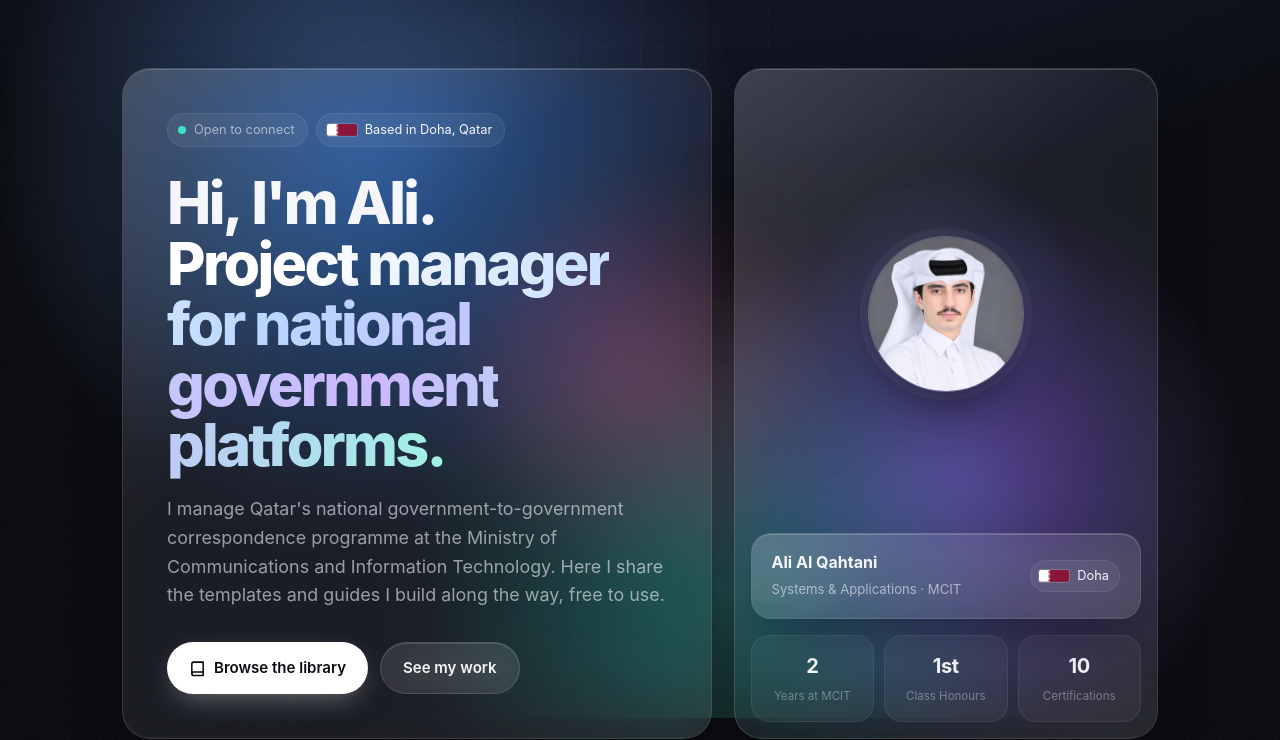
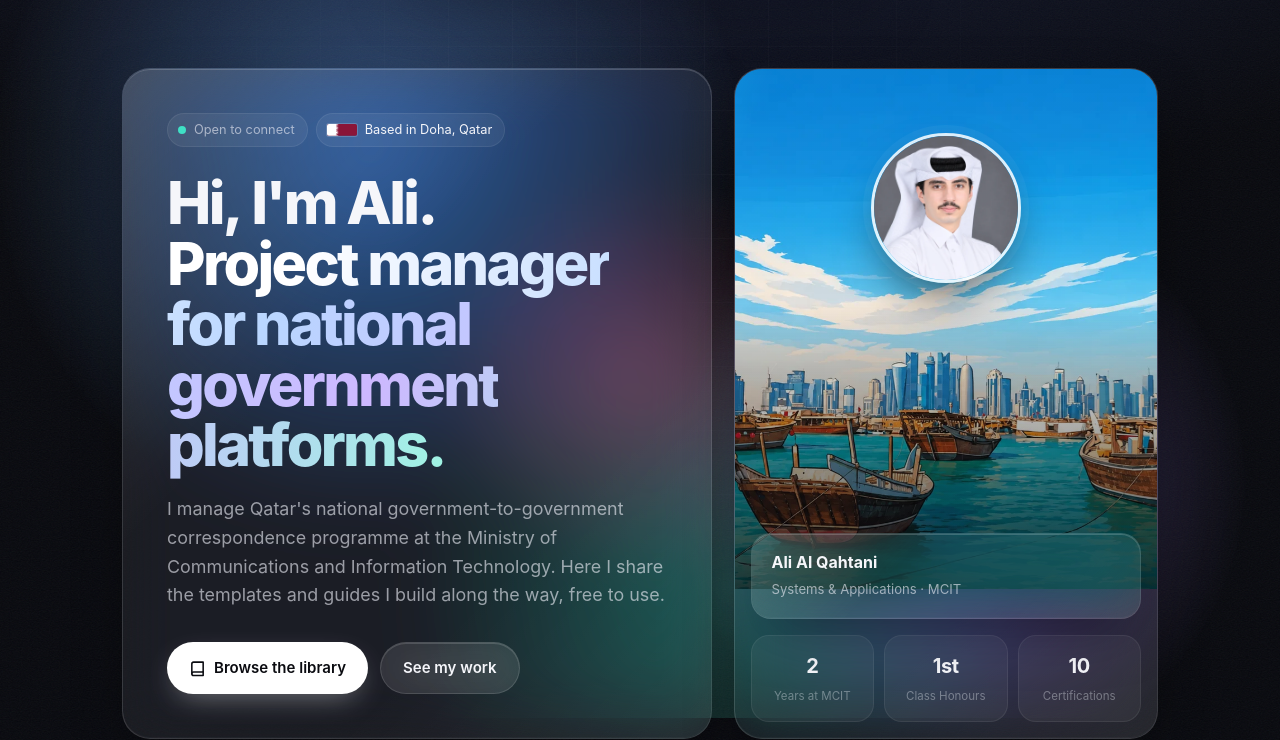
Before and after one commit to Arcabyte/My-Portfolio, a plain HTML site: page index.html in a window 1280 px wide. Shown: the part 82-822 px from the top of the page. Drawn offline with Linux system fonts and the light colour scheme.

Commit message:
Add animated Doha harbour scene behind portrait, remove duplicate flag
Co-Authored-By: Claude Opus 5.5 <noreply@anthropic.com>
Claude-Session: https://claude.ai/code/session_015dGQPLbLoTpmzsKx9e5tYK

```diff
--- a/index.html
+++ b/index.html
@@ -183,11 +183,17 @@ h2.title{font-size:clamp(2rem,4.6vw,3rem);font-weight:700;letter-spacing:-.035em
 
 .hero-card{display:flex;flex-direction:column}
 .hero-photo{position:relative;flex:1;min-height:300px;overflow:hidden;display:grid;place-items:center}
-.halo{position:absolute;left:50%;top:44%;width:320px;height:320px;transform:translate(-50%,-50%);border-radius:50%;
-  background:radial-gradient(circle,rgba(140,170,255,.22) 0%,rgba(140,170,255,0) 65%);animation:breathe 8s ease-in-out infinite}
-@keyframes breathe{0%,100%{opacity:.6;transform:translate(-50%,-50%) scale(.92)}50%{opacity:1;transform:translate(-50%,-50%) scale(1.05)}}
-.portrait{position:relative;z-index:1;width:156px;height:156px;margin-top:-30px}
-.portrait img{width:100%;height:100%;border-radius:50%;object-fit:cover;border:1px solid rgba(255,255,255,.25);
+.scene{position:absolute;inset:0;width:100%;height:100%;object-fit:cover;object-position:50% 62%;
+  transform-origin:50% 60%;animation:drift 40s ease-in-out infinite alternate}
+@keyframes drift{0%{transform:scale(1.06) translate3d(0,0,0)}100%{transform:scale(1.16) translate3d(-2.5%,-1.5%,0)}}
+.hero-photo::after{content:"";position:absolute;inset:0;pointer-events:none;
+  background:linear-gradient(180deg,rgba(7,8,13,.05) 0%,rgba(7,8,13,0) 45%,rgba(7,8,13,.55) 85%,rgba(7,8,13,.75) 100%)}
+.hero-photo::before{content:"";position:absolute;inset:-20%;z-index:1;pointer-events:none;mix-blend-mode:soft-light;
+  background:linear-gradient(110deg,transparent 40%,rgba(255,255,255,.35) 50%,transparent 60%);
+  animation:shimmer 14s ease-in-out infinite}
+@keyframes shimmer{0%,70%{transform:translateX(-60%)}100%{transform:translateX(60%)}}
+.portrait{position:relative;z-index:2;width:150px;height:150px;align-self:start;margin-top:clamp(26px,6vw,64px)}
+.portrait img{width:100%;height:100%;border-radius:50%;object-fit:cover;border:3px solid rgba(255,255,255,.85);
   box-shadow:0 0 0 8px rgba(255,255,255,.04),0 24px 50px -16px rgba(0,0,0,.7)}
 .hero-id{position:relative;z-index:3;display:flex;align-items:center;justify-content:space-between;gap:14px;padding:16px 20px;margin:-56px 16px 16px;border-radius:20px}
 .hero-id strong{display:block;font-size:1rem}
@@ -369,14 +375,13 @@ h2.title .ch{display:inline-block;opacity:0;transform:translateY(.5em) rotate(4d
 
     <div class="hero-card glass reveal">
       <div class="hero-photo">
-        <div class="halo"></div>
+        <img class="scene" src="assets/harbor.webp" alt="Illustration of dhows in Doha harbour with the city skyline">
         <div class="portrait">
           <img src="assets/avatar.webp" alt="Ali Al Qahtani">
         </div>
       </div>
       <div class="hero-id glass">
         <div><strong>Ali Al Qahtani</strong><small>Systems &amp; Applications · MCIT</small></div>
-        <span class="status based" style="margin:0;padding:5px 10px 5px 8px"><svg class="flag" viewBox="0 0 28 11" aria-hidden="true"><rect width="28" height="11" fill="#8A1538"/><polygon fill="#fff" points="0,0 8,0 11,0.611 8,1.222 11,1.833 8,2.444 11,3.056 8,3.667 11,4.278 8,4.889 11,5.500 8,6.111 11,6.722 8,7.333 11,7.944 8,8.556 11,9.167 8,9.778 11,10.389 8,11.000 0,11"/></svg>Doha</span>
       </div>
       <div class="stats">
         <div class="stat"><b data-count="2">0</b><span>Years at MCIT</span></div>
```
Also changed, not shown: assets/harbor.webp (added).
